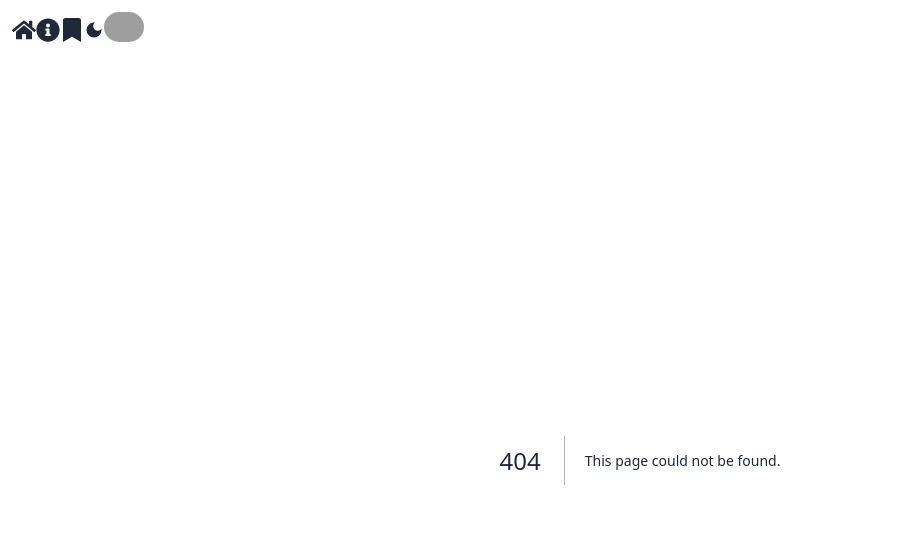
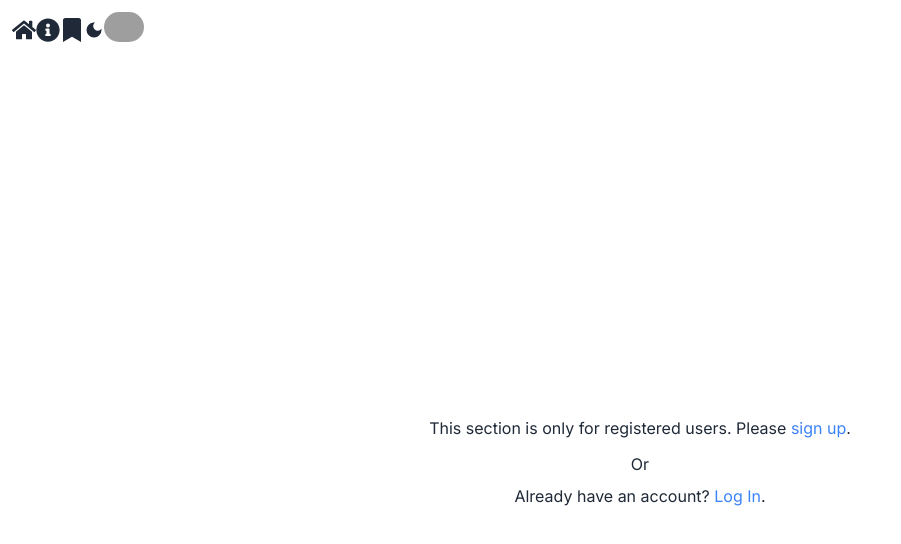
Before and after one commit to oumaymatr/movie-site-frontend, a Next.js app: page /bookmark in a window 1280 px wide. Before the commit this address had no page. Shown: the top 544 px of the page, without its empty margins (0-901 px from the left). Built offline with nearby package versions, Linux system fonts and the light colour scheme; grey boxes are pictures that could not be loaded.

Commit message:
add access to Bookmark page for logged-in users.

```diff
--- /dev/null
+++ b/src/app/bookmark/page.tsx
@@ -0,0 +1,35 @@
+'use client';
+import React, { useEffect, useState } from "react";
+import Link from "next/link";
+
+const Bookmark = () => {
+  const [isLoggedIn, setIsLoggedIn] = useState<boolean>(false); // State to store login status
+
+  useEffect(() => {
+    // Check if the user is logged in only on the client side
+    const token = localStorage.getItem("token");
+    setIsLoggedIn(!!token); // Update state based on the presence of the token
+  }, []); // Run effect only once when the component mounts
+
+  return (
+    <div className="flex flex-col items-center justify-center min-h-screen p-4">
+      {isLoggedIn ? (
+        <Link href="/bookmarks" className="px-4 py-1 border border-gray-300 rounded hover:bg-gray-100">
+          Bookmarks
+        </Link>
+      ) : (
+        <div className="flex flex-col items-center text-center">
+          <p className="mb-1 mt-1">
+            This section is only for registered users. Please <Link href="/signup" className="text-blue-500">sign up</Link>.
+          </p>
+          <p className="mt-2 mb-2">Or</p>
+          <p>
+            Already have an account? <Link href="/login" className="text-blue-500">Log In</Link>.
+          </p>
+        </div>
+      )}
+    </div>
+  );
+};
+
+export default Bookmark;
--- a/src/app/login/page.tsx
+++ b/src/app/login/page.tsx
@@ -79,9 +79,11 @@ const Login = () => {
           />
         </div>
         {error && <p className="text-red-500">{error}</p>}
+        <div className='flex justify-center mt-6'>
         <button type="submit" className="mt-6 px-6 py-2 rounded-full bg-blue-500 text-white font-semibold hover:bg-blue-600 transition-all duration-300 shadow-md transform hover:scale-105">
           Login
         </button>
+        </div>
       </form>
       <p className="mt-4">
         Don&apos;t have an account?{' '}
```
